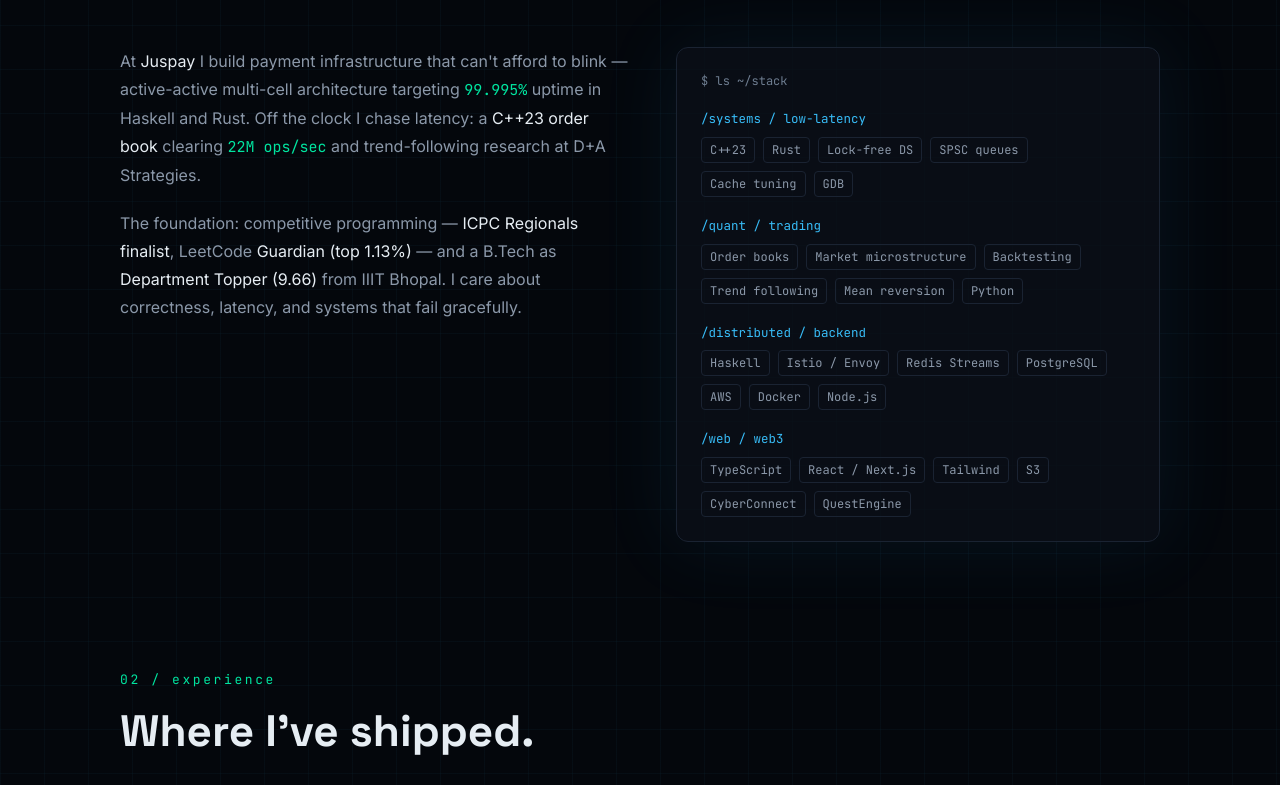
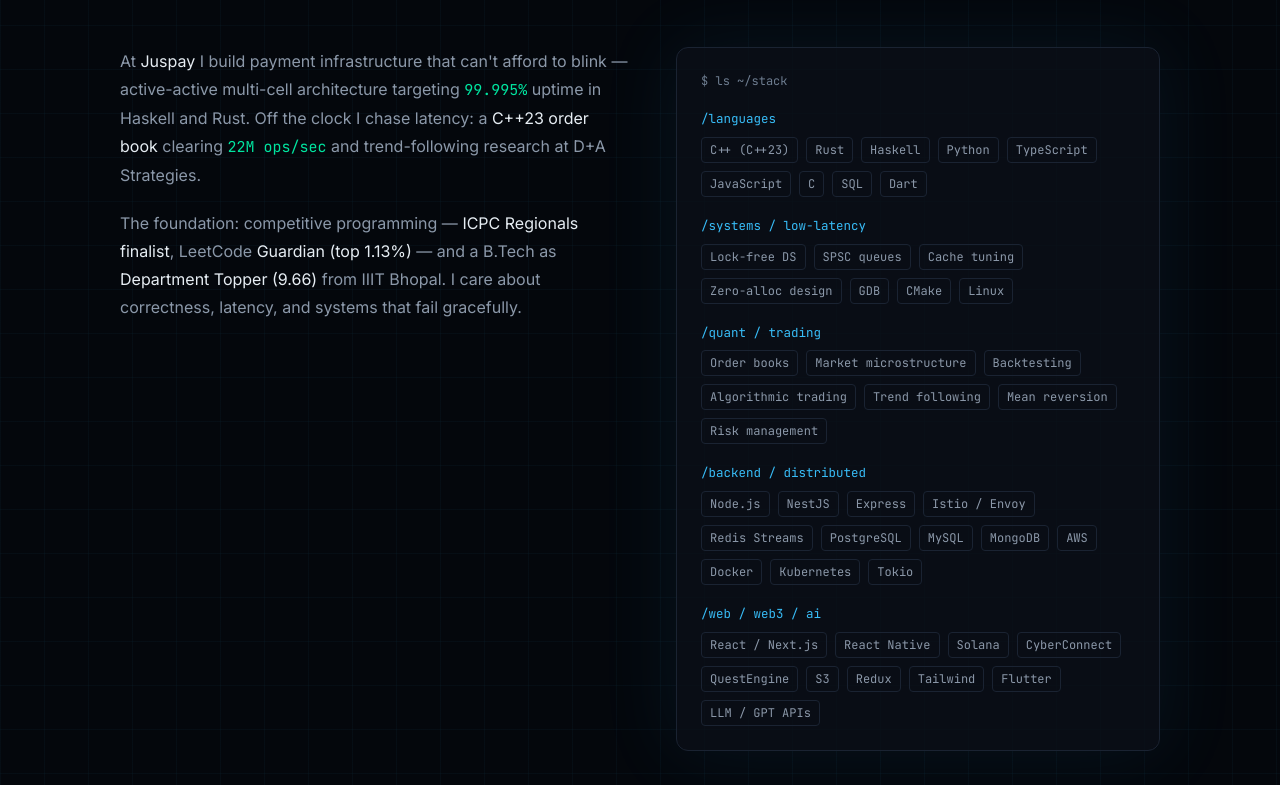
Before and after one commit to IIITManjeet/Portfolio, a React (Vite) app: page / in a window 1280 px wide. Shown: the part 855-1640 px from the top of the page. Built offline with nearby package versions, Linux system fonts and the light colour scheme; no server answers.

Commit message:
Expand skills: languages row, NestJS, Solana, Flutter, K8s, LLM APIs

```diff
--- a/src/constants/index.js
+++ b/src/constants/index.js
@@ -32,20 +32,24 @@
 
 const stack = [
   {
+    group: "languages",
+    items: ["C++ (C++23)", "Rust", "Haskell", "Python", "TypeScript", "JavaScript", "C", "SQL", "Dart"],
+  },
+  {
     group: "systems / low-latency",
-    items: ["C++23", "Rust", "Lock-free DS", "SPSC queues", "Cache tuning", "GDB"],
+    items: ["Lock-free DS", "SPSC queues", "Cache tuning", "Zero-alloc design", "GDB", "CMake", "Linux"],
   },
   {
     group: "quant / trading",
-    items: ["Order books", "Market microstructure", "Backtesting", "Trend following", "Mean reversion", "Python"],
+    items: ["Order books", "Market microstructure", "Backtesting", "Algorithmic trading", "Trend following", "Mean reversion", "Risk management"],
   },
   {
-    group: "distributed / backend",
-    items: ["Haskell", "Istio / Envoy", "Redis Streams", "PostgreSQL", "AWS", "Docker", "Node.js"],
+    group: "backend / distributed",
+    items: ["Node.js", "NestJS", "Express", "Istio / Envoy", "Redis Streams", "PostgreSQL", "MySQL", "MongoDB", "AWS", "Docker", "Kubernetes", "Tokio"],
   },
   {
-    group: "web / web3",
-    items: ["TypeScript", "React / Next.js", "Tailwind", "S3", "CyberConnect", "QuestEngine"],
+    group: "web / web3 / ai",
+    items: ["React / Next.js", "React Native", "Solana", "CyberConnect", "QuestEngine", "S3", "Redux", "Tailwind", "Flutter", "LLM / GPT APIs"],
   },
 ];
 
@@ -249,8 +253,8 @@
   },
   {
     title: "Web3",
-    desc: "dApp frontends, wallet & protocol integrations (CyberConnect, QuestEngine), and freelance client delivery on modern React/Next.js stacks.",
-    mono: "stack: react · next · chains",
+    desc: "dApp frontends, Solana & protocol integrations (CyberConnect, QuestEngine), and freelance client delivery on modern React/Next.js stacks.",
+    mono: "stack: react · next · solana",
     accent: "cy",
     proof: "start a project",
     proofHref: "#contact",
```
Also changed, not shown: 1 other file (tests, documents, lock files or other folders).
